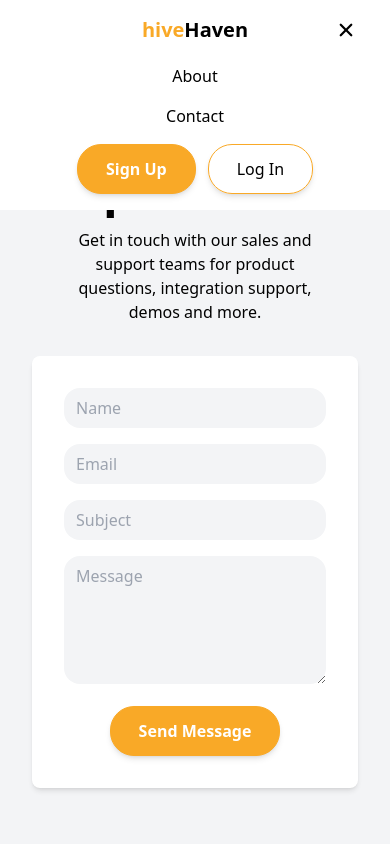
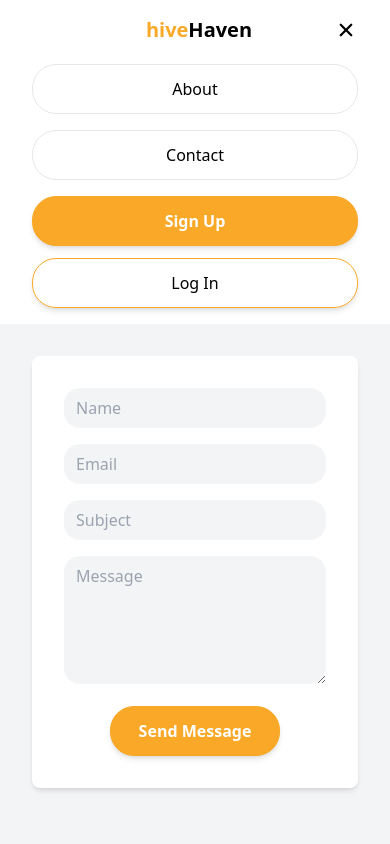
Before and after one commit to pathak-ashutosh/hive-haven-old, a React (Create React App) app in the folder frontend/: page /contact in a window 390 px wide. Both pictures are taken after a click on the button 346 px from the left and 30 px from the top of the page. Shown: the top 844 px of the page. Built offline with nearby package versions, Linux system fonts and the light colour scheme; no server answers.

Commit message:
Fixed unresponsive mobile nav menu

```diff
--- a/frontend/src/components/Nav.jsx
+++ b/frontend/src/components/Nav.jsx
@@ -42,7 +42,6 @@
     };
   }, []);
 
-
   return (
     <header
       className={`px-12 max-md:px-8 py-4 fixed z-20 w-full transition-shadow duration-300 bg-white ${
@@ -52,7 +51,10 @@
       <nav className="flex justify-between items-center">
         <div className="flex flex-col justify-between md:flex-row w-full">
           {/* Logo */}
-          <Link to="/" className="flex flex-col md:flex-row gap-4 max-md:pl-6 items-center">
+          <Link
+            to="/"
+            className="flex flex-col md:flex-row gap-4 max-md:pl-8 items-center"
+          >
             {/* <img src={headerLogo} alt="Hive Haven Logo" width={30} height={30} /> */}
             <p className="block text-xl font-bold hover:drop-shadow-sm">
               <span className="text-yellow-500">hive</span>Haven
@@ -62,23 +64,27 @@
           {/* Navigation Links */}
           <ul
             ref={menuRef}
-            className={`flex flex-col sm:flex-row sm:gap-8 gap-4 max-md:hidden items-center text-md ${
+            className={`flex flex-row gap-8 max-md:hidden items-center text-md ${
               isMenuOpen ? "block" : "hidden"
             } md:flex`}
           >
             <li>
-              <Link to="/about" className="px-4" onClick={() => setIsMenuOpen(false)}>About</Link>
+              <Link to="/about" className="px-4">
+                About
+              </Link>
             </li>
             <li>
-              <Link to="/contact" className="px-4" onClick={() => setIsMenuOpen(false)}>Contact</Link>
+              <Link to="/contact" className="px-4">
+                Contact
+              </Link>
             </li>
             <li>
-              <Link to="/signup" onClick={() => setIsMenuOpen(false)}>
+              <Link to="/signup">
                 <PrimaryButton label="Sign Up" Icon={null} />
               </Link>
             </li>
             <li>
-              <Link to="/login" onClick={() => setIsMenuOpen(false)}>
+              <Link to="/login">
                 <SecondaryButton label="Log In" Icon={null} />
               </Link>
             </li>
@@ -96,21 +102,44 @@
 
       {/* Mobile Menu */}
       {isMenuOpen && (
-        <ul className="pt-5 flex flex-col gap-4 items-center text-md md:hidden">
-          <li>
-            <Link to="/about" className="p-4" onClick={() => setIsMenuOpen(false)}>About</Link>
+        <ul
+          ref={menuRef}
+          className="pt-5 flex flex-col gap-4 items-stretch text-md md:hidden w-full"
+        >
+          <li className="border py-3 rounded-3xl text-center">
+            <Link
+              to="/about"
+              className="p-4"
+              onClick={() => setIsMenuOpen(false)}
+            >
+              About
+            </Link>
           </li>
-          <li>
-            <Link to="/contact" className="p-4" onClick={() => setIsMenuOpen(false)}>Contact</Link>
+          <li className="border py-3 rounded-3xl text-center">
+            <Link
+              to="/contact"
+              className="p-4"
+              onClick={() => setIsMenuOpen(false)}
+            >
+              Contact
+            </Link>
           </li>
-          <div className="flex gap-3">
+          <div className="flex flex-col gap-3 items-stretch">
             <li>
-              <Link to="/signup" onClick={() => setIsMenuOpen(false)}>
+              <Link
+                to="/signup"
+                onClick={() => setIsMenuOpen(false)}
+                className="flex flex-col items-stretch"
+              >
                 <PrimaryButton label="Sign Up" Icon={null} />
               </Link>
             </li>
             <li>
-              <Link to="/login" onClick={() => setIsMenuOpen(false)}>
+              <Link
+                to="/login"
+                onClick={() => setIsMenuOpen(false)}
+                className="flex flex-col items-stretch"
+              >
                 <SecondaryButton label="Log In" Icon={null} />
               </Link>
             </li>
```
